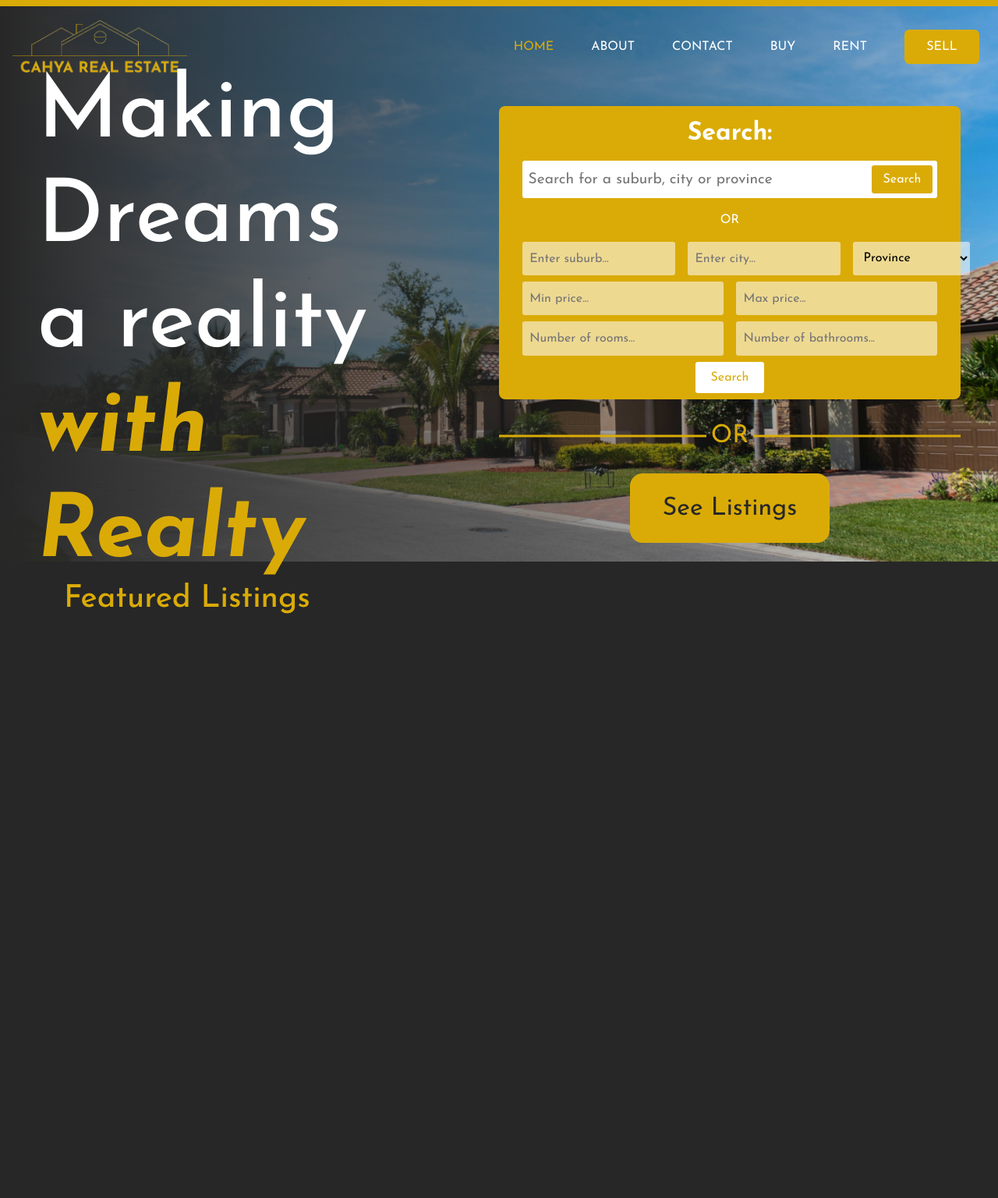
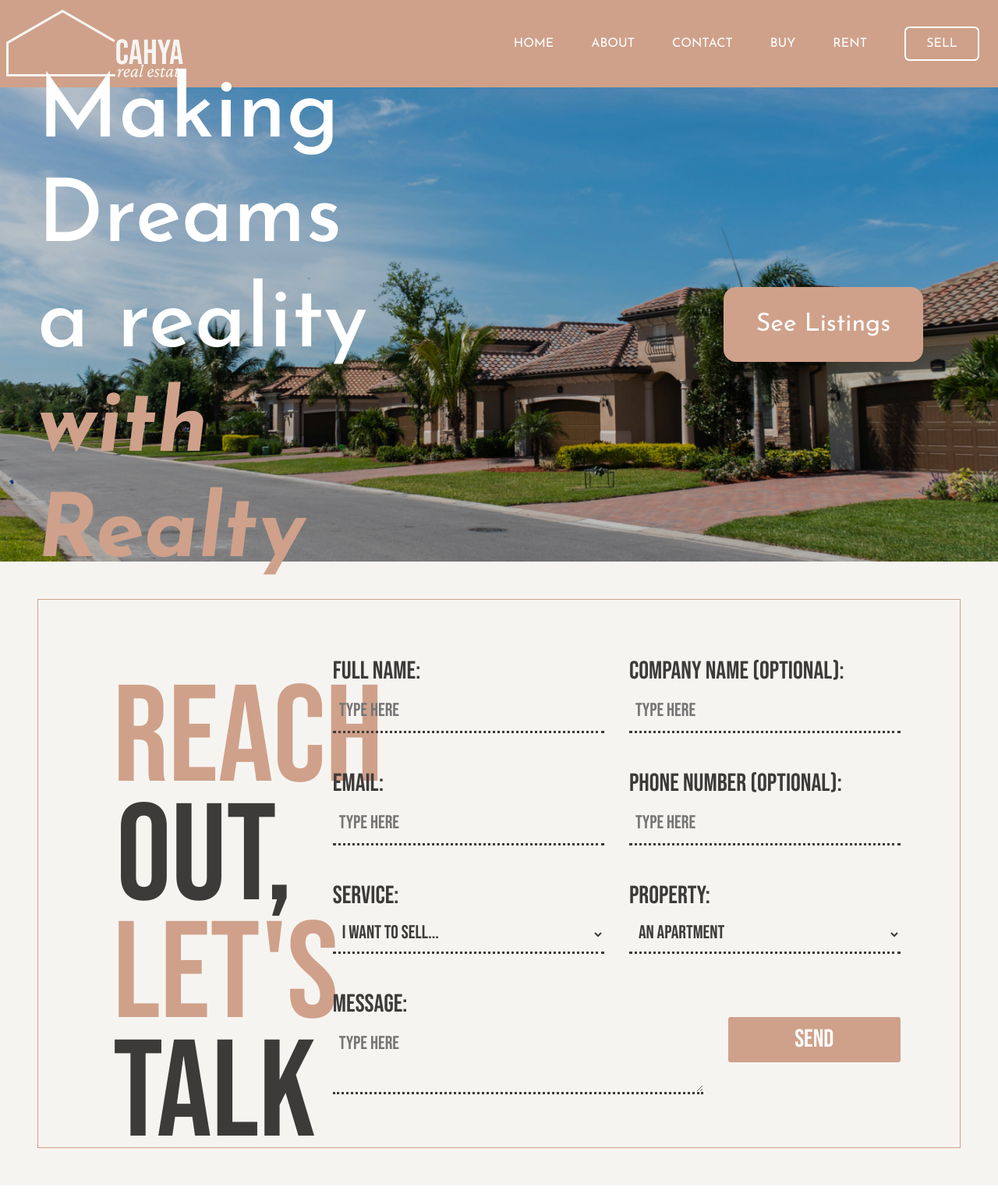
Before and after one commit to CodeMasterWinter/CahyaRealEstate, a Django app: page / in a window 1280 px wide. Shown: the whole page at 78% size. Before the commit the page ends 787 px from the top, so only its background shows below. Run offline with Django 5.2, Linux system fonts and the light colour scheme; data that the repository does not hold is empty; some libraries are stand-ins or nearby versions.

Commit message:
added contact section and functionality

```diff
--- a/CahyaRealEstate/forms.py
+++ b/CahyaRealEstate/forms.py
@@ -1,5 +1,29 @@
 from django import forms
 from .models import Address, Listing
+
+
+services = [('sell', 'I want to SELL...'),
+            ('buy', 'I want to BUY...'),
+            ('rent_out', "Rent out (I'm an owner)"),
+            ('rent_in', 'I want to rent...'),
+            ]
+
+properties = [('apartment', 'an Apartment'),
+              ('house', 'a House'),
+              ('loft', 'a Loft'),
+              ('commercial', 'a Commercial Property'),
+              ]
+
+
+class ContactForm(forms.Form):
+
+    full_name = forms.CharField(required=True)
+    company = forms.CharField(required=False, label="Company Name (Optional)")
+    email = forms.EmailField(required=True)
+    phone = forms.CharField(required=False, label='Phone Number (Optional)')
+    service = forms.ChoiceField(required=True, choices=services)
+    property = forms.ChoiceField(required=True, choices=properties)
+    message = forms.CharField(widget=forms.Textarea, required=True)
 
 
 class AddressForm(forms.ModelForm):
--- /dev/null
+++ b/CahyaRealEstate/static/CahyaRealEstate/JS/home.js
@@ -0,0 +1,18 @@
+const splashScreen = document.getElementById("splash");
+
+// Function to hide the splash screen
+function hideSplashScreen() {
+    splashScreen.style.visibility = "hidden";
+    splashScreen.style.opacity = 0;
+}
+
+document.querySelectorAll('a[href^="#"]').forEach(anchor => {
+    anchor.addEventListener('click', function (e) {
+        e.preventDefault();
+
+        document.querySelector(this.getAttribute('href')).scrollIntoView({
+            behavior: 'smooth',
+            duration: 10000,
+        });
+    });
+});
--- a/CahyaRealEstate/static/CahyaRealEstate/animations.css
+++ b/CahyaRealEstate/static/CahyaRealEstate/animations.css
@@ -19,3 +19,13 @@
         scale: 1;
     }
 }
+
+@keyframes pop-up {
+    0% {
+        bottom: -5rem;
+    }
+
+    100% {
+        bottom: 3rem;
+    }
+}
--- /dev/null
+++ b/CahyaRealEstate/static/CahyaRealEstate/home.css
@@ -0,0 +1,283 @@
+* {
+    margin: 0;
+    padding: 0;
+    font-family: 'Josefin Sans';
+    box-sizing: border-box;
+}
+
+#splash {
+    z-index: 10;
+    width: 100vw;
+    height: 100vh;
+    display: flex;
+    display: none;
+    position: fixed;
+    align-items: center;
+    justify-content: center;
+    background-color: #272727;
+    transition: opacity .5s ease-out, visibility .5s ease-out;
+}
+
+.splash-logo, .splash-establish-date{
+    animation: fade-in 3s ease, scale-up 3s ease;
+}
+
+.splash-establish-date {
+    bottom: 2rem;
+    color: #CFA18A;
+    position: absolute;
+    font-family: 'Cinzel';
+}
+
+header {
+    height: 90vh;
+    position: relative;
+    background: url(images/header-background.jpg) center no-repeat;
+    background-size: cover;
+}
+
+.header-container {
+    width: 100%;
+    height: 100%;
+    background: #0000002f;
+}
+
+nav {
+    z-index: 3;
+    height: 7rem;
+    display: flex;
+    align-items: center;
+    justify-content: space-between;
+    background-color: #CFA18A;
+}
+
+.logo-block {
+    width: 20%;
+    height: 100%;
+    display: flex;
+    justify-content: center;
+}
+
+.logo-block img {
+    height: 100%;
+    object-fit: contain;
+    transition: transform .3s ease;
+}
+
+.logo-block img:hover {
+    transform: scale(.95);
+}
+
+.nav-list {
+    display: flex;
+    list-style: none;
+    height: max-content;
+}
+
+.nav-item {
+    display: flex;
+    text-align: center;
+    align-items: center;
+}
+
+.nav-link {
+    color: #ffffff;
+    position: relative;
+    text-transform: uppercase;
+    font-family: 'Josefin Sans';
+    transition: transform .3s ease, color .3s ease;
+}
+
+.nav-link.sell {
+    width: 6rem;
+    height: 2.7rem;
+    display: flex;
+    color: #ffffff;
+    align-items: center;
+    border-radius: .4rem;
+    justify-content: center;
+    background-color: #CFA18A;
+    border: .15rem solid #ffffff;
+    transition: background-color .3s ease, color .3s ease;
+}
+
+.nav-link.sell:hover {
+    transform: none;
+    color: #CFA18A;
+    background-color: #ffffff;
+
+}
+
+.nav-link.sell::after {
+    display: none;
+}
+
+.nav-link:hover {
+    color: #ffffff;
+    transform: translateX(.5rem);
+}
+
+.nav-link::after {
+    left: 0;
+    width: 0;
+    bottom: 0;
+    height: 2px;
+    content: '';
+    position: absolute;
+    background-color: #ffffff;
+    transition: width .3s ease;
+}
+
+.nav-link:hover::after, .active-link::after{
+    width: 100%;
+}
+
+.header-content {
+    display: flex;
+    align-items: center;
+    justify-content: space-between;
+    height: calc(100% - 7rem);
+}
+
+.header-tagline {
+    width: 50%;
+    display: flex;
+    font-size: 7rem;
+    color: #ffffff;
+    flex-direction: column;
+    justify-content: center;
+}
+
+.header-tagline span {
+    font-weight: 700;
+    color: #CFA18A;
+    font-style: italic;
+}
+
+.header-button-wrapper {
+    flex: .18;
+    display: flex;
+    align-items: center;
+    justify-content: center;
+}
+
+.header-button {
+    width: 16rem;
+    display: flex;
+    height: 6rem;
+    font-size: 2rem;
+    color: #ffffff;
+    border-radius: 1rem;
+    align-items: center;
+    text-decoration: none;
+    justify-content: center;
+    background-color: #CFA18A;
+    transition: background-color .3s ease, color .3s ease;
+}
+
+.header-button:hover {
+    color: #CFA18A;
+    background-color: #ffffff;
+}
+
+#contact {
+    height: 100vh;
+    background-color: #f6f4f1;
+}
+
+.contact-container {
+    width: 100%;
+    height: 100%;
+    display: flex;
+    border: 1px solid #CFA18A;
+}
+
+.contact-text {
+    width: 30%;
+    height: 100%;
+}
+
+.contact-tag {
+    height: 25%;
+    display: block;
+    font-size: 11rem;
+    color: #CFA18A;
+    font-family: 'Bebas Neue';
+}
+
+.contact-tag.second, .contact-tag.fourth {
+    color: #3d3b3a;
+    text-align: right;
+}
+
+#contact-form {
+    width: 70%;
+}
+
+.form-block {
+    display: flex;
+    justify-content: center;
+    flex-direction: column;
+}
+
+.form-block label {
+    font-size: 2rem;
+    color: #3d3b3a;
+    font-family: 'Bebas Neue';
+}
+
+.form-block input,
+.form-block select,
+.form-block textarea {
+    border: none;
+    padding: .5rem;
+    outline: none;
+    background: none;
+    color: #3d3b3a;
+    font-size: 1.5rem;
+    border-color: #3d3b3a;
+    font-family: 'Bebas Neue';
+    border-bottom: .2rem dotted;
+    transition: border-color .3s ease;
+}
+
+.form-block input:focus,
+.form-block select:focus,
+.form-block textarea:focus {
+    border-color: #CFA18A;
+}
+
+#contact-submit {
+    border: none;
+    outline: none;
+    font-size: 2rem;
+    color: #ffffff;
+    min-height: 3.6rem;
+    border-radius: .2rem;
+    font-family: 'Bebas Neue';
+    background-color: #CFA18A;
+    border: .2rem solid #CFA18A;
+    transition: background-color .3s ease, color .3s ease;
+}
+
+#contact-submit:hover {
+    color: #CFA18A;
+    background-color: transparent;
+}
+
+.messages {
+    right: 3rem;
+    height: 10rem;
+    width: 18rem;
+    bottom: 3rem;
+    position: fixed;
+    list-style: none;
+    border-radius: .4rem;
+    background-color: #CFA18A;
+    animation: pop-up 1.5s ease-in-out forwards;
+}
+
+.message {
+    color: #ffffff;
+    font-size: 1.2rem;
+}
--- a/CahyaRealEstate/static/CahyaRealEstate/index.css
+++ b/CahyaRealEstate/static/CahyaRealEstate/index.css
@@ -24,7 +24,7 @@
 
 .splash-establish-date {
     bottom: 2rem;
-    color: #DAAB07;
+    color: #CFA18A;
     position: absolute;
     font-family: 'Cinzel';
 }
@@ -48,7 +48,7 @@ nav {
     display: flex;
     align-items: center;
     justify-content: space-between;
-    border-top: .5rem solid #DAAB07;
+    border-top: .5rem solid #CFA18A;
 }
 
 .logo-block {
@@ -91,14 +91,14 @@ nav {
     align-items: center;
     border-radius: .4rem;
     justify-content: center;
-    background-color: #DAAB07;
-    border: .15rem solid #DAAB07;
+    background-color: #CFA18A;
+    border: .15rem solid #CFA18A;
     transition: background-color .3s ease, color .3s ease;
 }
 
 .nav-link.sell:hover {
     transform: none;
-    color: #DAAB07;
+    color: #CFA18A;
     background: none;
 
 }
@@ -108,7 +108,7 @@ nav {
 }
 
 .nav-link:hover {
-    color: #DAAB07;
+    color: #CFA18A;
     transform: translateX(.5rem);
 }
 
@@ -119,7 +119,7 @@ nav {
     height: 2px;
     content: '';
     position: absolute;
-    background-color: #DAAB07;
+    background-color: #CFA18A;
     transition: width .3s ease;
 }
 
@@ -144,7 +144,7 @@ nav {
 
 .header-tagline span {
     font-weight: 700;
-    color: #DAAB07;
+    color: #CFA18A;
     font-style: italic;
 }
 
@@ -163,8 +163,8 @@ nav {
     position: relative;
     align-items: center;
     flex-direction: column;
-    background-color: #DAAB07;
-    /* border: .2rem solid #DAAB07; */
+    background-color: #CFA18A;
+    /* border: .2rem solid #CFA18A; */
 }
 
 .header-form-title {
@@ -178,7 +178,7 @@ nav {
     padding: .4rem;
     min-height: 3rem;
     border-radius: .2rem;
-    background-color: #ffffff;
+    background-color: #F6F4F1;
     justify-content: space-between;
 }
 
@@ -191,7 +191,7 @@ nav {
     position: absolute;
     visibility: hidden;
     border-radius: .2rem;
-    background-color: #ffffff;
+    background-color: #F6F4F1;
     transition: opacity .4s ease-in-out;
 }
 
@@ -212,14 +212,15 @@ nav {
     outline: none;
     padding: .1rem;
     font-size: 1.2rem;
+    background-color: #F6F4F1;
 }
 
 #location_submit {
     width: 15%;
     border: none;
-    color: #ffffff;
+    color: #F6F4F1;
     border-radius: .2rem;
-    background-color: #DAAB07;
+    background-color: #CFA18A;
     transition: background-color .3s ease;
 }
 
@@ -276,7 +277,7 @@ nav {
 #form_submit {
     width: 15%;
     border: none;
-    color: #DAAB07;
+    color: #CFA18A;
     min-height: 2.5rem;
     border-radius: .2rem;
     margin-block: .5rem;
@@ -292,7 +293,7 @@ nav {
     flex: .12;
     display: flex;
     font-size: 2rem;
-    color: #DAAB07;
+    color: #CFA18A;
     position: relative;
     align-items: center;
     justify-content: center;
@@ -306,7 +307,7 @@ nav {
     height: 3px;
     position: absolute;
     transform: translateY(-50%);
-    background-color: #DAAB07;
+    background-color: #CFA18A;
 }
 
 .header-sep::after {
@@ -317,7 +318,7 @@ nav {
     height: 3px;
     position: absolute;
     transform: translateY(-50%);
-    background-color: #DAAB07;
+    background-color: #CFA18A;
 }
 
 .header-button-wrapper {
@@ -337,13 +338,13 @@ nav {
     align-items: center;
     text-decoration: none;
     justify-content: center;
-    background-color: #DAAB07;
-    border: .2rem solid #DAAB07;
+    background-color: #CFA18A;
+    border: .2rem solid #CFA18A;
     transition: background-color .3s ease, color .3s ease;
 }
 
 .header-button:hover {
-    color: #DAAB07;
+    color: #CFA18A;
     background-color: transparent;
 }
 
@@ -357,11 +358,11 @@ nav {
 }
 
 .listings-header {
-    color: #DAAB07;
+    color: #CFA18A;
 }
 
 .listing-card {
     height: 26rem;
     color: #ffffff;
-    border: 1px solid #DAAB07;
+    border: 1px solid #CFA18A;
 }
--- /dev/null
+++ b/CahyaRealEstate/templates/CahyaRealEstate/home.html
@@ -0,0 +1,158 @@
+{% load static %}
+
+<!DOCTYPE html>
+<html lang="en">
+<head>
+    <meta charset="UTF-8">
+    <meta name="viewport" content="width=device-width, initial-scale=1.0">
+
+    <!-- Fonts  -->
+    <link rel="preconnect" href="https://fonts.googleapis.com">
+    <link rel="preconnect" href="https://fonts.gstatic.com" crossorigin>
+    <link href="https://fonts.googleapis.com/css2?family=Josefin+Sans:ital,wght@0,100..700;1,100..700&display=swap" rel="stylesheet">
+
+    <link rel="preconnect" href="https://fonts.googleapis.com">
+    <link rel="preconnect" href="https://fonts.gstatic.com" crossorigin>
+    <link href="https://fonts.googleapis.com/css2?family=Bebas+Neue&display=swap" rel="stylesheet">
+
+    <!-- Stylesheets -->
+    <link href="https://cdn.jsdelivr.net/npm/bootstrap@5.3.3/dist/css/bootstrap.min.css" rel="stylesheet" integrity="sha384-QWTKZyjpPEjISv5WaRU9OFeRpok6YctnYmDr5pNlyT2bRjXh0JMhjY6hW+ALEwIH" crossorigin="anonymous">
+
+    <link rel="stylesheet" href="{% static 'CahyaRealEstate/lenis.css' %}">
+    <link rel="stylesheet" href="{% static 'CahyaRealEstate/home.css' %}">
+    <link rel="stylesheet" href="{% static 'CahyaRealEstate/animations.css'  %}">
+
+    <title>Cahya Real Estate - {{page_title}}</title>
+</head>
+<body>
+    <div id="splash">
+        <img src="{% static 'CahyaRealEstate/images/brand/logo-square-white.png' %}" class="splash-logo">
+        <p class="splash-establish-date">
+            Established 2024
+        </p>
+    </div>
+
+    <header id="header">
+        <div class="container-fluid header-container p-0">
+            <nav>
+                <a href="/" class="logo-block py-1">
+                    <img src="{% static 'CahyaRealEstate/images/brand/logo-slim-white.png' %}">
+                </a>
+                <ul class="nav-list p-0 m-0">
+                    <li class="nav-item">
+                        <a href="{% url 'home' %}" class="nav-link mx-4">Home</a>
+                    </li>
+                    <li class="nav-item">
+                        <a href="#" class="nav-link mx-4">About</a>
+                    </li>
+                    <li class="nav-item">
+                        <a href="#" class="nav-link mx-4">Contact</a>
+                    </li>
+                    <li class="nav-item">
+                        <a href="#" class="nav-link mx-4">Buy</a>
+                    </li>
+                    <li class="nav-item">
+                        <a href="#" class="nav-link mx-4">Rent</a>
+                    </li>
+                    <li class="nav-item">
+                        <a href="#" class="nav-link sell mx-4">Sell</a>
+                    </li>
+                </ul>
+            </nav>
+            <div class="header-content px-5">
+                <h1 class="header-tagline m-0">
+                    Making Dreams<br>
+                    a reality<br>
+                    <span>with Realty</span>
+                </h1>
+                <div class="header-button-wrapper">
+                    <a class="header-button me-5" href="#listings">See Listings</a>
+                </div>
+            </div>
+        </div>
+    </header>
+    <section id="contact" class="p-5">
+        <div class="container-fluid contact-container p-5">
+            <div class="contact-text">
+                <span class="contact-tag first px-5">Reach</span>
+                <span class="contact-tag second px-5">out,</span>
+                <span class="contact-tag third px-5">let's</span>
+                <span class="contact-tag fourth px-5">talk</span>
+            </div>
+            <form id="contact-form" action="{% url 'home' %}" method="post" class="row">
+                {% csrf_token %}
+                <div class="col-6 form-block p-3">
+                    <label for="id_full_name">Full name:</label>
+                    <input type="text" name="full_name" required="" id="id_full_name" placeholder="Type here">
+                </div>
+                <div class="col-6 form-block p-3">
+                    <label for="id_company">Company Name (Optional):</label>
+                    <input type="text" name="company" id="id_company" placeholder="Type here">
+                </div>
+                <div class="col-6 form-block p-3">
+                    <label for="id_email">Email:</label>
+                    <input type="email" name="email" maxlength="320" required="" id="id_email" placeholder="Type here">
+                </div>
+                <div class="col-6 form-block p-3">
+                    <label for="id_phone">Phone Number (Optional):</label>
+                    <input type="text" name="phone" id="id_phone" placeholder="Type here">
+                </div>
+                <div class="col-6 form-block p-3">
+                    <label for="id_service">Service:</label>
+                    <select name="service" id="id_service">
+                        <option value="sell">I want to SELL...</option>
+                        <option value="buy">I want to BUY...</option>
+                        <option value="rent_out">Rent out (I'm an owner)</option>
+                        <option value="rent_in">I want to rent...</option>
+                    </select>
+                </div>
+                <div class="col-6 form-block p-3">
+                    <label for="id_property">Property:</label>
+                    <select name="property" id="id_property">
+                        <option value="apartment">an Apartment</option>
+                        <option value="house">a House</option>
+                        <option value="loft">a Loft</option>
+                        <option value="commercial">a Commercial Property</option>
+                    </select>
+                </div>
+                <div class="col-8 form-block p-3">
+                    <label for="id_message">Message:</label>
+                    <textarea name="message" required="" id="id_message" placeholder="Type Here"></textarea>
+                </div>
+                <div class="col-4 form-block p-3">
+                    <button id="contact-submit" type="submit">Send</button>
+                </div>
+            </form>
+        </div>
+        {% if messages %}
+            <ul class="messages p-3 m-0">
+                {% for message in messages %}
+                <li class="message">{{ message }}</li>
+                {% endfor %}
+            </ul>
+        {% endif %}
+    </section>
+
+    <script src="https://unpkg.com/lenis@1.0.45/dist/lenis.min.js"></script>
+    <script src="https://cdn.jsdelivr.net/npm/gsap@3.12.5/dist/gsap.min.js"></script>
+    <script src="https://cdn.jsdelivr.net/npm/gsap@3.12.5/dist/ScrollTrigger.min.js"></script>
+    <script src="https://cdn.jsdelivr.net/npm/bootstrap@5.3.3/dist/js/bootstrap.bundle.min.js" integrity="sha384-YvpcrYf0tY3lHB60NNkmXc5s9fDVZLESaAA55NDzOxhy9GkcIdslK1eN7N6jIeHz" crossorigin="anonymous"></script>
+    <script src="{% static 'CahyaRealEstate/JS/home.js' %}"></script>
+
+    <script>
+        const lenis = new Lenis()
+
+        lenis.on('scroll', (e) => {
+        console.log(e)
+        })
+
+        lenis.on('scroll', ScrollTrigger.update)
+
+        gsap.ticker.add((time)=>{
+        lenis.raf(time * 1000)
+        })
+
+        gsap.ticker.lagSmoothing(0)
+    </script>
+</body>
+</html>
--- a/CahyaRealEstate/templates/CahyaRealEstate/index.html
+++ b/CahyaRealEstate/templates/CahyaRealEstate/index.html
@@ -172,7 +172,7 @@
 
         elements.forEach(element => {
             if (element.textContent == (page_title)) {
-                element.style.color = '#DAAB07';
+                element.style.color = '#CFA18A';
             }
         });
     </script>
--- a/CahyaRealEstate/urls.py
+++ b/CahyaRealEstate/urls.py
@@ -2,7 +2,7 @@ from django.urls import path
 from . import views
 
 urlpatterns = [
-    path('', views.index, name="home"),
+    path('', views.home, name="home"),
     path('search/', views.search_listings, name='search_listings'),
     path('populate/', views.populate_properties, name='populate_properties'),
     path('suggest_locations/', views.suggest_locations, name='suggest_locations'),
--- a/CahyaRealEstate/views.py
+++ b/CahyaRealEstate/views.py
@@ -1,12 +1,50 @@
 import os
-from django.db.models import Q
-from .forms import ListingForm
-from django.conf import settings
-from django.core.files import File
-from django.shortcuts import render
+from django.contrib import messages
+from django.http import HttpResponse
 from .models import Address, Listing
 from django.http import JsonResponse
+from .forms import ListingForm, ContactForm
+from django.shortcuts import render, redirect
+from django.core.mail import send_mail, BadHeaderError
 from django.core.files.uploadedfile import SimpleUploadedFile
+
+
+def home(request):
+
+    if request.method == "POST":
+        form = ContactForm(request.POST)
+        if form.is_valid():
+            sender_name = request.POST['full_name']
+            sender_company = request.POST['company']
+            sender_email = request.POST['email']
+            sender_phone = request.POST['phone']
+            sender_message = request.POST['message']
+            sender_service = request.POST['service']
+            sender_property = request.POST['property']
+
+            try:
+
+                sender_message = f"Email Address: {sender_email}\nPhone: {sender_phone}\n\n{sender_message}"
+                send_mail(
+                    f'''{sender_name} from {sender_company} wants to {sender_service} {sender_property}''',
+                    sender_message,
+                    sender_email,
+                    ['rhulanimogotsi@gmail.com', 'karabomogotsikm@gmail.com']
+                )
+
+                messages.success(request, 'We got your Message! One of our agents will reach out soon!')
+                return redirect('home')
+            except BadHeaderError:
+                return HttpResponse('Invalid Header')
+    else:
+        form = ContactForm()
+
+    context = {
+        'page_title': "Home",
+        "contactform": form
+    }
+
+    return render(request, 'CahyaRealEstate/home.html', context)
 
 
 def index(request):
--- a/ProjectCahya/settings.py
+++ b/ProjectCahya/settings.py
@@ -121,6 +121,12 @@ USE_TZ = True
 STATIC_URL = 'static/'
 STATIC_ROOT = os.path.join(BASE_DIR, 'static')
 
+EMAIL_HOST = 'smtp.gmail.com'
+EMAIL_PORT = '587'
+EMAIL_HOST_USER = 'rhulanimogotsi@gmail.com'
+EMAIL_HOST_PASSWORD = 'jsro mwmn vtgo kjbz '
+EMAIL_USE_TLS = True
+
 MEDIA_URL = '/media/'
 MEDIA_ROOT = os.path.join(BASE_DIR, 'media')
 
```
Also changed, not shown: CahyaRealEstate/static/CahyaRealEstate/images/brand/logo-slim-white.png (added), CahyaRealEstate/static/CahyaRealEstate/images/brand/logo-square-white.png (added), CahyaRealEstate/static/CahyaRealEstate/images/contact-bg.jpg (added), CahyaRealEstate/static/CahyaRealEstate/images/logo-square.png (deleted), CahyaRealEstate/static/CahyaRealEstate/images/nav-logo-white.png (deleted), CahyaRealEstate/static/CahyaRealEstate/images/nav-logo.png (deleted).
